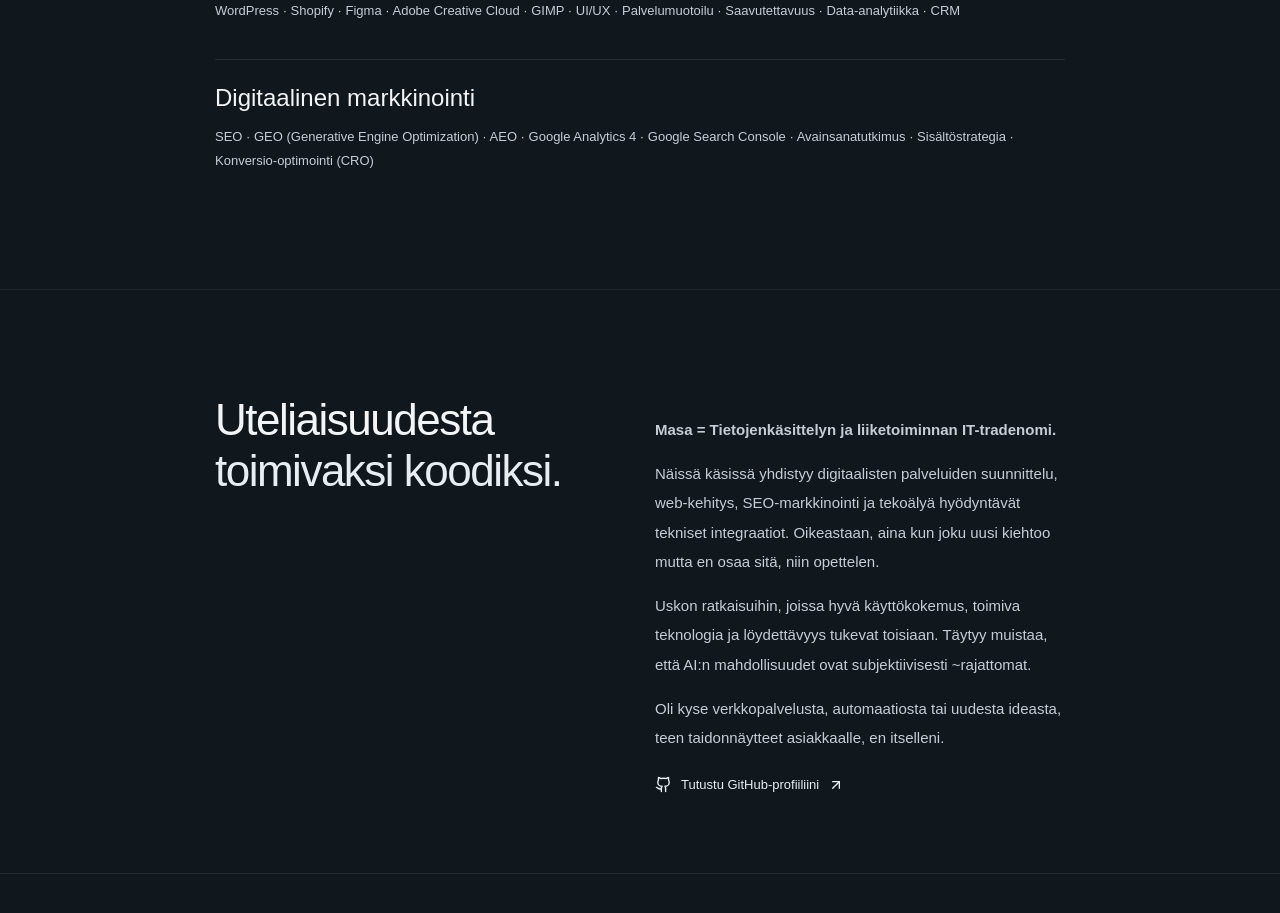
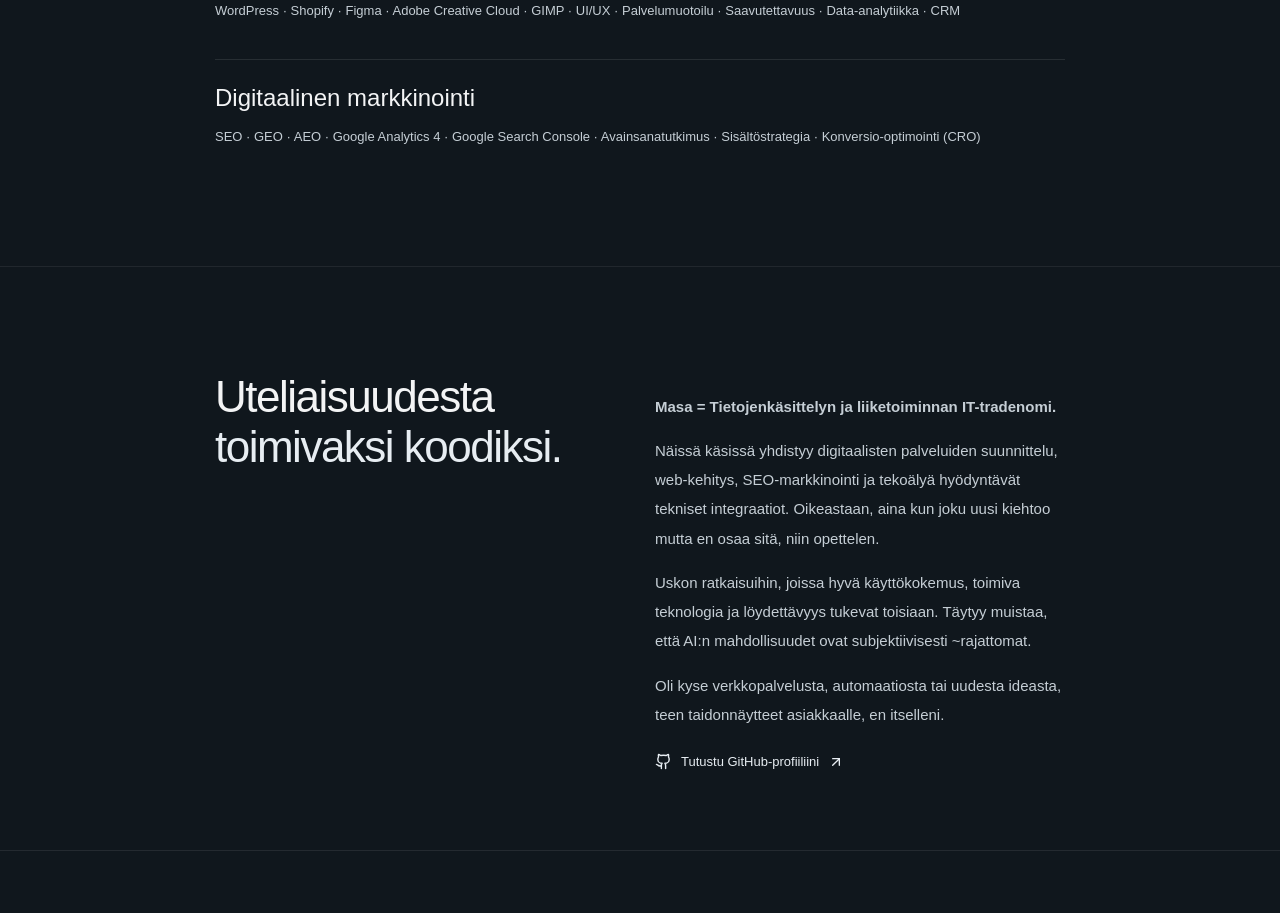
Before and after one commit to ylkka0/Portfolio, a React (Vite) app: page / in a window 1280 px wide. Shown: the part 3760-4673 px from the top of the page. Built offline with nearby package versions, Linux system fonts and the light colour scheme.

Commit message:
Shorten GEO label in marketing skills

```diff
--- a/src/App.tsx
+++ b/src/App.tsx
@@ -68,7 +68,7 @@ const stack = [
   { title: 'Kehitys', items: 'TypeScript · HTML · CSS · Python · C# · SQL · Git · GitHub · REST API · Unity' },
   { title: 'Automaatio & AI', items: 'n8n · Power Automate · LLM · Ollama · Qwen · Docker · Freshdesk · API-integraatiot · Prompt engineering · AI-avusteinen ohjelmistokehitys · AI-agentit' },
   { title: 'Digitaaliset palvelut', items: 'WordPress · Shopify · Figma · Adobe Creative Cloud · GIMP · UI/UX · Palvelumuotoilu · Saavutettavuus · Data-analytiikka · CRM' },
-  { title: 'Digitaalinen markkinointi', items: 'SEO · GEO (Generative Engine Optimization) · AEO · Google Analytics 4 · Google Search Console · Avainsanatutkimus · Sisältöstrategia · Konversio-optimointi (CRO)' },
+  { title: 'Digitaalinen markkinointi', items: 'SEO · GEO · AEO · Google Analytics 4 · Google Search Console · Avainsanatutkimus · Sisältöstrategia · Konversio-optimointi (CRO)' },
 ];
 
 function SectionHeading({ eyebrow, title, text }: { eyebrow: string; title: string; text?: string }) {
```
